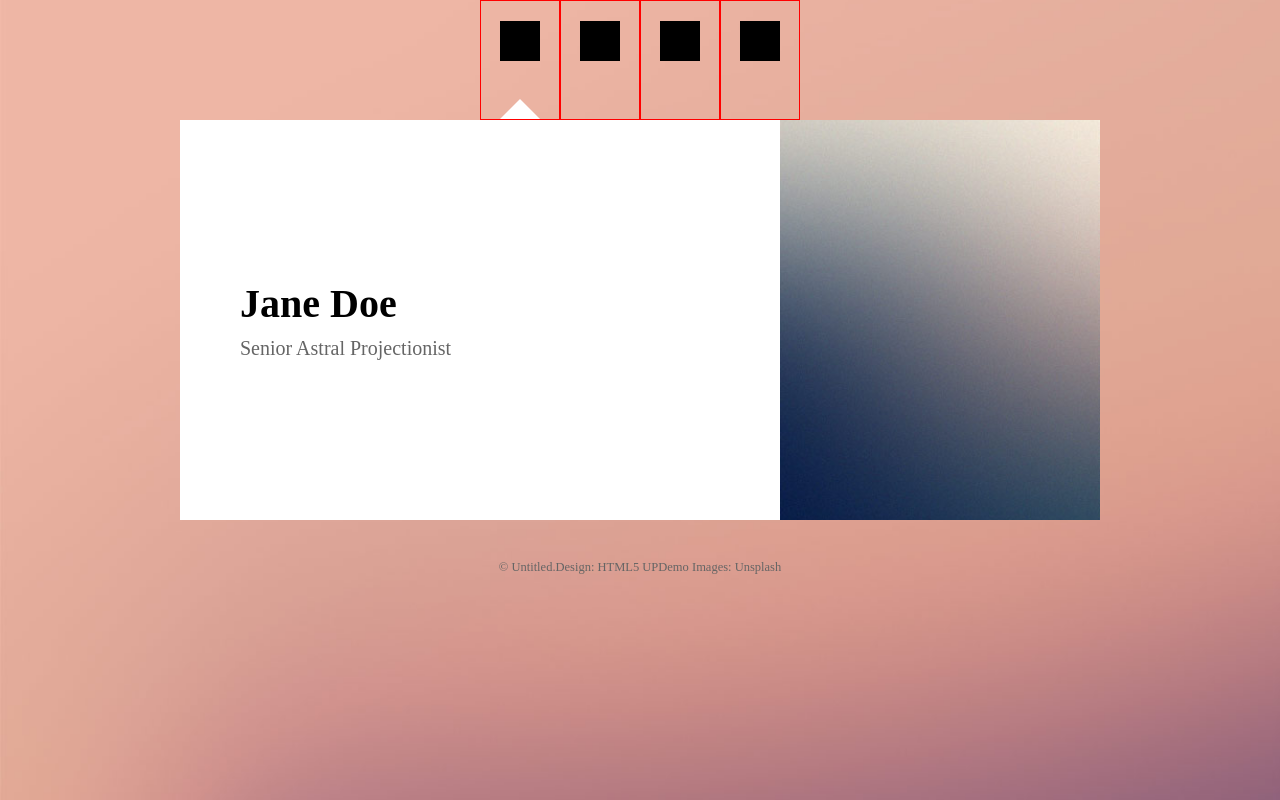
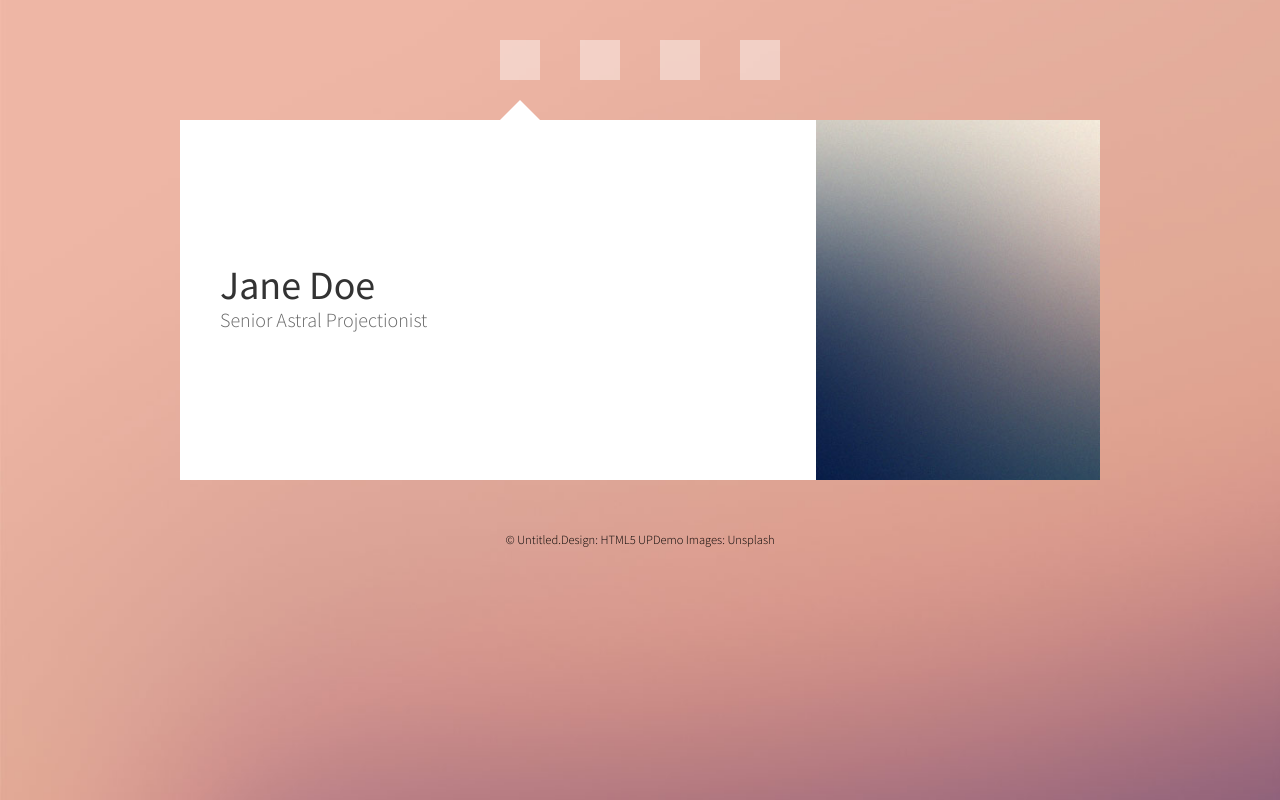
Before and after one commit to mpownuk/html5up.net-astral, a React (Create React App) app: page / in a window 1280 px wide. Built offline with nearby package versions, Linux system fonts and the light colour scheme.

Commit message:
make style prettier

```diff
--- a/src/Main.jsx
+++ b/src/Main.jsx
@@ -12,9 +12,11 @@ export const Main = () => {
 
     return (
         <main className="main--container">
-            <Header onClick={displayTriangle} triangles={triangles}/>
-            <Section triangles={triangles}/>
-            <Footer />
+            <div className="wrapper">
+                <Header onClick={displayTriangle} triangles={triangles}/>
+                <Section triangles={triangles}/>
+                <Footer />
+            </div>
         </main>
     )
 }
--- a/src/Section/ContactMe.jsx
+++ b/src/Section/ContactMe.jsx
@@ -4,7 +4,7 @@ export const ContactMe = ({triangles}) => {
             <div className="section--header">
                 <h2>Contact Me</h2>
             </div>
-            <form className="section--contact--form">
+            <form onSubmit={(event)=>{event.preventDefault()}} className="section--contact--form">
                 <div className="section--contact--form--item1">
                     <input type="text" name="name" placeholder="Name"></input>
                 </div>
@@ -18,7 +18,7 @@ export const ContactMe = ({triangles}) => {
                     <textarea name="" placeholder="Message" rows={6}></textarea>
                 </div>
                 <div className="section--contact--form--button">
-                    <button type="submit" onClick={(event)=>{event.preventDefault()}}>Send Message</button>
+                    <button type="submit" >Send Message</button>
                 </div>
             </form>
         </div>
--- a/src/Section/Home.jsx
+++ b/src/Section/Home.jsx
@@ -1,13 +1,13 @@
 
-export const Home = ({triangles, className}) => {
+export const Home = ({triangles}) => {
 
 
 
     return (
         <div className={triangles[0] ? "section--home blue" : "section--home red"}>
             <div className='section--home--container'>
-                <div className='section--home--header'>
-                    <h1 className='section--home--header__heading'>Jane Doe</h1>
+                <div className='section--header'>
+                    <h1>Jane Doe</h1>
                     <p className="paragraph">Senior Astral Projectionist</p>
                 </div>
                 <div className='section--image'>
--- a/src/index.css
+++ b/src/index.css
@@ -1,7 +1,11 @@
+@import url("https://fonts.googleapis.com/css?family=Source+Sans+Pro:300,400,300italic,400italic");
 * {
   margin: 0;
   box-sizing: border-box;
+  font-family: 'Source Sans Pro', sans-serif;
+  font-weight: 300;
   font-size: 16px;
+  line-height: 2rem;
 }
 
 .main--container {
@@ -14,6 +18,22 @@
   background-attachment: fixed;
   background-size: cover;
   min-height: 100vh;
+}
+
+.wrapper {
+  animation: makeVisible 2s forwards;
+}
+
+@keyframes makeVisible {
+  0% {
+    opacity: 0;
+  }
+  20% {
+    opacity: 0;
+  }
+  100% {
+    opacity: 1;
+  }
 }
 
 .header {
@@ -29,14 +49,20 @@
   align-items: center;
   width: 4rem;
   height: 6rem;
-  border: solid red 1px;
 }
 
 .header .header--icon .header--icon--image {
   width: 2rem;
   height: 2rem;
-  margin: 1rem;
-  background-color: black;
+  margin: 2rem 0 0 0;
+  background-color: #ffffff;
+  opacity: 0.4;
+  transition: 0.3s;
+}
+
+.header .header--icon .header--icon--image:hover {
+  opacity: 1;
+  transition: 0.3s;
 }
 
 .header .header--icon .header--icon--triangle {
@@ -64,9 +90,8 @@
 
 .section .section--home {
   width: 100%;
-  height: 26rem;
+  height: auto;
   text-align: center;
-  transition: 0.3s;
 }
 
 .section .section--home .section--home--container {
@@ -74,18 +99,9 @@
   flex-direction: column;
 }
 
-.section .section--home .section--home--container .section--home--header {
-  margin: 2rem;
-}
-
-.section .section--home .section--home--container .section--home--header .section--home--header__heading {
-  font-size: 1.5rem;
-  margin: 0 0 0.5rem 0;
-}
-
 .section .section--home .section--home--container .section--image {
   width: 100%;
-  height: 20rem;
+  height: 22rem;
   overflow: hidden;
   position: relative;
 }
@@ -125,12 +141,23 @@
   height: auto;
 }
 
+.section .section--header h1 {
+  font-size: 1.8rem;
+  margin: 2rem 0 0 0;
+  color: #333333;
+  font-weight: 400;
+}
+
 .section .section--header h2 {
-  margin: 0 0 1rem 0;
+  font-size: 1.2rem;
+  margin: 1rem 0 1rem 0;
+  color: #333333;
+  font-weight: 400;
 }
 
 .section .section--header p {
   margin: 0 0 2rem 0;
+  color: #656565;
 }
 
 .section .section--contact {
@@ -187,11 +214,9 @@
 
 @keyframes aaa {
   0% {
-    height: 100%;
     opacity: 1;
   }
   100% {
-    height: 0%;
     opacity: 0;
   }
 }
@@ -203,17 +228,11 @@
 
 @keyframes bbb {
   0% {
-    height: 0%;
     opacity: 0;
   }
   100% {
-    height: 100%;
     opacity: 1;
   }
-}
-
-.paragraph {
-  color: #656565;
 }
 
 .footer {
@@ -257,14 +276,11 @@
   .section .section--home {
     height: auto;
   }
-  .section .section--home .section--home--container .section--home--header {
-    margin: 3rem;
-  }
-  .section .section--home .section--home--container .section--home--header .section--home--header__heading {
-    font-size: 2rem;
-  }
   .section .section--home .section--home--container .section--image {
     height: 24rem;
+  }
+  .section .section--header h1 {
+    font-size: 2rem;
   }
   .section .section--header h2 {
     font-size: 1.5rem;
@@ -304,13 +320,15 @@
     flex-direction: row;
     align-items: center;
     justify-content: space-between;
+    height: auto;
+    margin: 0 0 0 2rem;
   }
   .section .section--home .section--home--container .section--home--header {
     width: 22rem;
   }
   .section .section--home .section--home--container .section--image {
-    width: 16rem;
-    height: 20rem;
+    width: 20rem;
+    height: 18rem;
   }
   .section .section--work {
     margin: auto;
--- a/src/index.scss
+++ b/src/index.scss
@@ -1,7 +1,18 @@
+@import url("https://fonts.googleapis.com/css?family=Source+Sans+Pro:300,400,300italic,400italic");
+
+$heading-color: #333333;
+$paragraph-color: #656565;
+$bg-color: #ffffff;
+$input-bg: #f2f2f2;
+
+
 * {
     margin: 0;
     box-sizing: border-box;
+    font-family: 'Source Sans Pro', sans-serif;
+    font-weight: 300;
     font-size: 16px;
+    line-height: 2rem;
 }
 
 .main--container {
@@ -16,6 +27,16 @@
     min-height: 100vh;
 }
 
+.wrapper {
+    animation: makeVisible 2s forwards;
+}
+
+@keyframes makeVisible {
+    0% {opacity: 0;}
+    20% {opacity: 0;}
+    100% {opacity: 1;}
+}
+
 .header {
     grid-row: 1;
     display: flex;
@@ -27,26 +48,31 @@
         align-items: center;
         width: 4rem;
         height: 6rem;
-        border: solid red 1px;
         .header--icon--image {
             width: 2rem;
             height: 2rem;
-            margin: 1rem;
-            background-color: black;
+            margin: 2rem 0 0 0 ;
+            background-color: $bg-color;
+            opacity: 0.4;
+            transition: 0.3s;
+        }
+        .header--icon--image:hover {
+            opacity: 1;
+            transition: 0.3s;
         }
         .header--icon--triangle {
             width: 0;
             height: 0;
             border-left: 1rem solid transparent;
             border-right: 1rem solid transparent;
-            border-bottom: 1rem solid #ffffff;
+            border-bottom: 1rem solid $bg-color;
             transition: 0.3s;
 
         }
         .header--icon--triangle__none {
             border-left: 1rem solid transparent;
             border-right: 1rem solid transparent;
-            border-bottom: 0rem solid #ffffff;
+            border-bottom: 0rem solid $bg-color;
             transition: 0.3s;
         }
     }
@@ -56,26 +82,18 @@
     grid-row: 2;
     display: flex;
     flex-direction: column;
-    background-color: #ffffff;
+    background-color: $bg-color;
 
     .section--home {
         width: 100%;
-        height: 26rem;
+        height: auto;
         text-align: center;
-        transition: 0.3s;
         .section--home--container {
             display: flex;
             flex-direction: column;
-            .section--home--header {
-                margin: 2rem;
-                .section--home--header__heading {
-                    font-size: 1.5rem;
-                    margin: 0 0 0.5rem 0;
-                }
-            }
             .section--image {
                 width: 100%;
-                height: 20rem;
+                height: 22rem;
                 overflow: hidden;
                 position: relative;
                 .section--home--image {
@@ -112,11 +130,21 @@
         flex-direction: column;
         width: auto;
         height: auto;
+        h1 {
+            font-size: 1.8rem;
+            margin: 2rem 0 0 0;
+            color: $heading-color;
+            font-weight: 400;
+        }
         h2 {
-            margin: 0 0 1rem 0;
+            font-size: 1.2rem;
+            margin: 1rem 0 1rem 0;
+            color: $heading-color;
+            font-weight: 400;
         }
         p {
             margin: 0 0 2rem 0;
+            color: $paragraph-color;
         }
     }
     .section--contact {
@@ -144,7 +172,7 @@
                 border: none;
                 line-height: 1.5rem;
                 padding: 0.625rem;
-                background-color: #f2f2f2;
+                background-color: $input-bg;
             }
             button {
                 background-color: #222222;
@@ -165,8 +193,8 @@
     animation: aaa 0.3s forwards linear
 }
 @keyframes aaa {
-    0% {height: 100%; opacity: 1;}
-    100% {height: 0%; opacity: 0;}
+    0% { opacity: 1;}
+    100% { opacity: 0;}
 }
 
 .blue{
@@ -175,12 +203,8 @@
 
 }
 @keyframes bbb {
-    0% {height: 0%; opacity: 0;}
-    100% {height: 100%;opacity: 1;}
-}
-
-.paragraph {
-    color: #656565;
+    0% { opacity: 0;}
+    100% {opacity: 1;}
 }
 
 .footer {
@@ -223,18 +247,15 @@
         .section--home {
             height: auto;
             .section--home--container {
-                .section--home--header {
-                    margin: 3rem;
-                    .section--home--header__heading {
-                        font-size: 2rem;
-                    }
-                }
                 .section--image {
                     height: 24rem;
                 }
             }
         }
         .section--header {
+            h1 {
+                font-size: 2rem;
+            }
             h2 {
                 font-size: 1.5rem;
                 margin: 2rem 0 1.5rem 0;
@@ -276,12 +297,14 @@
                 flex-direction: row;
                 align-items: center;
                 justify-content: space-between;
+                height: auto;
+                margin: 0 0 0 2rem;
                 .section--home--header {
                     width: 22rem;
                 }
                 .section--image {
-                    width: 16rem;
-                    height: 20rem;
+                    width: 20rem;
+                    height: 18rem;
                 }
             }
         }
```
Also changed, not shown: src/index.min.css.
